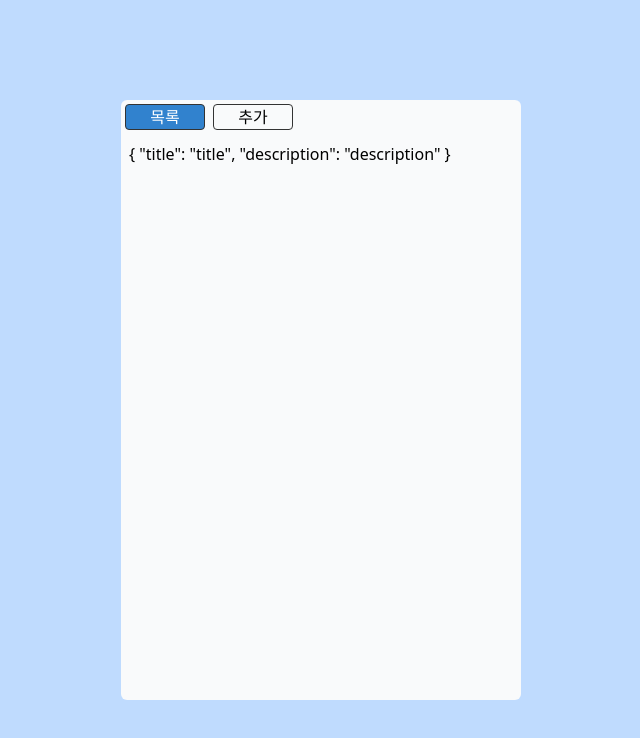
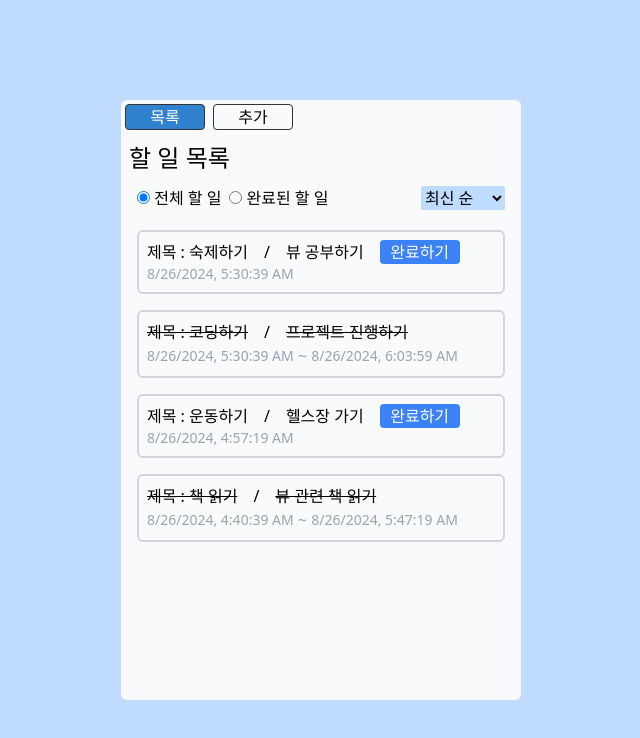
Before and after one commit to mahwin/vue-todo-app, a Vue app: page / in a window 1280 px wide. Shown: the top 738 px of the page, without its empty margins (319-959 px from the left). Built offline with nearby package versions, Linux system fonts and the light colour scheme.

Commit message:
20240826 : todo app 기능 구현
- 시간 데이터 추가
- 시간 데이터 기반하여 필터링

```diff
--- /dev/null
+++ b/src/components/todo/Title.vue
@@ -0,0 +1,12 @@
+<template>
+  <h1 class="text-2xl items-start w-full">{{ titleText }}</h1>
+</template>
+
+<script>
+export default {
+  name: "title-component",
+  props: {
+    titleText: String,
+  },
+};
+</script>
--- a/src/components/todo/addTodo.vue
+++ b/src/components/todo/add/addTodo.vue
@@ -1,6 +1,6 @@
 <template>
   <section class="flex flex-col items-center gap-3">
-    <h1 class="text-2xl items-start w-full">할 일 추가</h1>
+    <Title titleText="할 일 추가"></Title>
     <input
       type="text"
       class="p-3 border-2 bg-gray-100 rounded-sm w-full"
@@ -23,8 +23,15 @@
 </template>
 
 <script>
+import Title from "../Title.vue";
+
+import { getCurrentTimeStamp } from "@/utils/date";
+
 export default {
   name: "add-todo",
+  components: {
+    Title,
+  },
 
   data() {
     return {
@@ -49,8 +56,15 @@ export default {
       this.title = "";
       this.description = "";
     },
+    // 좋은 구조는 아님. addTodo가 왜 createDodo를 알아야 하는가? index에서 해결해야 함.
     createDodo() {
-      return { title: this.title, description: this.description };
+      return {
+        title: this.title,
+        description: this.description,
+        isDone: false,
+        created_at: getCurrentTimeStamp(),
+        finished_at: null,
+      };
     },
 
     isValid(val) {
--- a/src/components/todo/constants.js
+++ b/src/components/todo/constants.js
@@ -5,3 +5,10 @@ export const TAB = {
   목록,
   추가,
 };
+
+export const SORT_OPTIONS = ["최신 순", "오래된 순"];
+
+export const RADIO_INFOS = [
+  { labelText: "전체 할 일", id: 0, uid: "total-todo" },
+  { labelText: "완료된 할 일", id: 1, uid: "completed-todo" },
+];
--- /dev/null
+++ b/src/components/todo/db.js
@@ -0,0 +1,39 @@
+import { getCurrentTimeStamp } from "../../utils/date";
+
+const 천 = 1000;
+const 십만 = 천 * 천;
+
+export const TODO_LIST_INFOS = [
+  {
+    id: 0,
+    title: "숙제하기",
+    description: "뷰 공부하기",
+    isDone: false,
+    created_at: getCurrentTimeStamp() - 십만 * 5,
+    finished_at: null,
+  },
+  {
+    id: 1,
+    title: "운동하기",
+    description: "헬스장 가기",
+    isDone: false,
+    created_at: getCurrentTimeStamp() - 십만 * 7,
+    finished_at: null,
+  },
+  {
+    id: 2,
+    title: "책 읽기",
+    description: "뷰 관련 책 읽기",
+    isDone: true,
+    created_at: getCurrentTimeStamp() - 십만 * 8,
+    finished_at: getCurrentTimeStamp() - 십만 * 4,
+  },
+  {
+    id: 3,
+    title: "코딩하기",
+    description: "프로젝트 진행하기",
+    isDone: true,
+    created_at: getCurrentTimeStamp() - 십만 * 5,
+    finished_at: getCurrentTimeStamp() - 십만 * 3,
+  },
+];
--- a/src/components/todo/index.vue
+++ b/src/components/todo/index.vue
@@ -2,7 +2,14 @@
   <div>
     <Header :tab="tab" @update:tab="handleUpdateTab" />
     <section class="p-2">
-      <ListTodo v-if="tab === '목록'" :todos="todos" />
+      <ListTodo
+        v-if="tab === '목록'"
+        :listTabIndex="listTabIndex"
+        :todoListInfos="todoListInfos"
+        @update:finishedTodo="handleFinishedTodo"
+        @update:clickedListTap="handleClickedListTab"
+        @update:sortedOption="handleChangeSortedOption"
+      />
       <AddTodo v-else @update:todos="handleAddTodo" />
     </section>
   </div>
@@ -10,10 +17,13 @@
 
 <script>
 import { TAB } from "./constants.js";
+import { TODO_LIST_INFOS } from "./db.js";
 
 import Header from "./header.vue";
-import ListTodo from "./listTodo.vue";
-import AddTodo from "./addTodo.vue";
+import ListTodo from "./list/listTodo.vue";
+import AddTodo from "./add/addTodo.vue";
+
+import { getCurrentTimeStamp } from "@/utils/date";
 
 export default {
   name: "todo-component",
@@ -24,18 +34,54 @@ export default {
   },
   data() {
     return {
-      todos: [{ title: "title", description: "description" }],
       tab: TAB.목록,
+      todoListInfos: TODO_LIST_INFOS,
+      listTabIndex: 0,
+      sortedOption: "최신 순",
     };
   },
+
+  created() {
+    this.sortedTodo();
+  },
+
   methods: {
     handleUpdateTab(tab) {
       this.tab = tab;
     },
     handleAddTodo(newTodo) {
-      this.todos.push(newTodo);
+      this.todoListInfos.push(newTodo);
+      this.sortedTodo();
+    },
+    handleFinishedTodo(todoId) {
+      const copy = this.todoListInfos.map((todo) => {
+        if (todo.id === todoId) {
+          return { ...todo, isDone: true, finished_at: getCurrentTimeStamp() };
+        }
+        return todo;
+      });
+      this.todoListInfos = copy;
+    },
+    handleClickedListTab(newListTabIndex) {
+      this.listTabIndex = newListTabIndex;
+    },
+
+    handleChangeSortedOption(newSortedOption) {
+      this.sortedOption = newSortedOption;
+      this.sortedTodo();
+    },
+
+    sortedTodo() {
+      // 더 좋은 구조로 변경해야 함.
+
+      this.sortedOption === "최신 순"
+        ? (this.todoListInfos = this.todoListInfos.sort(
+            (a, b) => b.created_at - a.created_at
+          ))
+        : (this.todoListInfos = this.todoListInfos.sort(
+            (a, b) => a.created_at - b.created_at
+          ));
     },
   },
-  watch: {},
 };
 </script>
--- /dev/null
+++ b/src/components/todo/list/displayDate.vue
@@ -0,0 +1,24 @@
+<template>
+  <span class="text-sm text-gray-400">{{ getLocaleString(dateInfo) }}</span>
+</template>
+
+<script>
+import { timeStampToLocaleString } from "@/utils/date";
+
+export default {
+  name: "date-display",
+  props: {
+    dateInfo: String,
+  },
+  data() {
+    return {};
+  },
+  methods: {
+    getLocaleString(dateInfo) {
+      return timeStampToLocaleString(dateInfo);
+    },
+  },
+};
+</script>
+
+<style></style>
--- /dev/null
+++ b/src/components/todo/list/filter.vue
@@ -0,0 +1,29 @@
+<template>
+  <select
+    id="options"
+    name="options"
+    class="bg-blue-200 rounded-sm"
+    v-model="selectedOption"
+  >
+    <option v-for="optionInfo in options" :key="optionInfo" :value="optionInfo">
+      {{ optionInfo }}
+    </option>
+  </select>
+</template>
+
+<script>
+export default {
+  name: "filter-component",
+  props: { options: Array },
+  data() {
+    return {
+      selectedOption: this.options[0],
+    };
+  },
+  watch: {
+    selectedOption(newOption) {
+      this.$emit("update:sortedOption", newOption);
+    },
+  },
+};
+</script>
--- /dev/null
+++ b/src/components/todo/list/listTodo.vue
@@ -0,0 +1,111 @@
+<template>
+  <section class="flex flex-col items-center gap-3 relative">
+    <Title titleText="할 일 목록" />
+    <div class="flex w-full px-2">
+      <Radios
+        :radioInfos="radioInfos"
+        :listTabIndex="listTabIndex"
+        @update:clickedListTap-middle="handleClickedListTab"
+      />
+      <FilterComponent
+        :options="sortOptions"
+        @update:sortedOption="handleSortedOption"
+      />
+    </div>
+    <ul class="flex p-2 w-full flex-col gap-4">
+      <li
+        :class="{
+          hidden: !isVisible(todoListInfo),
+        }"
+        v-for="todoListInfo in todoListInfos"
+        :key="todoListInfo.id"
+        class="p-2 border-2 rounded-md border-gray-300"
+      >
+        <div class="flex gap-4">
+          <h3 :class="{ isDone: todoListInfo.isDone }">
+            제목 : {{ todoListInfo.title }}
+          </h3>
+          <span>/</span>
+          <span :class="{ isDone: todoListInfo.isDone }">{{
+            todoListInfo.description
+          }}</span>
+          <button
+            @click="emitFinishedTodo(todoListInfo.id)"
+            v-if="!todoListInfo.isDone"
+            class="bg-blue-500 border-none text-white"
+          >
+            완료하기
+          </button>
+        </div>
+        <div class="flex items-center">
+          <DateDisplay :dateInfo="todoListInfo.created_at" />
+          <div
+            class="flex items-center"
+            v-if="todoListInfo.finished_at != null"
+          >
+            <span class="text-gray-400">&nbsp;~&nbsp;</span>
+            <DateDisplay :dateInfo="todoListInfo.finished_at" />
+          </div>
+        </div>
+      </li>
+    </ul>
+  </section>
+</template>
+
+<script>
+import Title from "../Title.vue";
+import Radios from "./radios.vue";
+import DateDisplay from "./displayDate.vue";
+import FilterComponent from "./filter.vue";
+
+import { RADIO_INFOS, SORT_OPTIONS } from "../constants.js";
+
+export default {
+  name: "list-todo",
+  components: {
+    Title,
+    Radios,
+    DateDisplay,
+    FilterComponent,
+  },
+  props: {
+    todoListInfos: Array,
+    listTabIndex: Number,
+  },
+  data() {
+    return {
+      radioInfos: RADIO_INFOS,
+      sortOptions: SORT_OPTIONS,
+    };
+  },
+
+  methods: {
+    emitFinishedTodo(todoId) {
+      this.$emit("update:finishedTodo", todoId);
+    },
+
+    isVisible(todoListInfo) {
+      if (this.listTabIndex === 0) return true;
+      if (this.listTabIndex === 1 && todoListInfo.isDone) return true;
+    },
+
+    handleClickedListTab(newListTap) {
+      this.$emit("update:clickedListTap", newListTap);
+    },
+
+    handleSortedOption(option) {
+      this.$emit("update:sortedOption", option);
+    },
+  },
+};
+</script>
+
+<style scoped>
+.isDone {
+  text-decoration: line-through;
+}
+
+.hidden {
+  display: none;
+}
+</style>
--- /dev/null
+++ b/src/components/todo/list/radios.vue
@@ -0,0 +1,41 @@
+<template>
+  <div class="flex w-full gap-2">
+    <form id="radioForm" class="flex gap-2 justify-center items-center">
+      <label
+        @click="clickRadio(radioInfo.id)"
+        v-for="radioInfo in radioInfos"
+        :key="radioInfo.id"
+        ><input
+          type="radio"
+          name="radioGroup"
+          :value="radioInfo.id"
+          :checked="isChecked(radioInfo.id)"
+        />
+        {{ radioInfo.labelText }}</label
+      >
+    </form>
+  </div>
+</template>
+
+<script>
+export default {
+  name: "radios-component",
+  props: {
+    radioInfos: Array,
+    listTabIndex: Number,
+  },
+  data() {
+    return {};
+  },
+
+  methods: {
+    isChecked(index) {
+      return this.listTabIndex === index;
+    },
+
+    clickRadio(selectedRadioIndex) {
+      this.$emit("update:clickedListTap-middle", selectedRadioIndex);
+    },
+  },
+};
+</script>
--- a/src/components/todo/listTodo.vue
+++ /dev/null
@@ -1,18 +0,0 @@
-<template>
-  <div>{{ todos[0] }}</div>
-</template>
-
-<script>
-export default {
-  name: "list-todo",
-
-  data() {
-    return {};
-  },
-  props: {
-    todos: Array,
-  },
-  methods: {},
-  watch: {},
-};
-</script>
--- /dev/null
+++ b/src/utils/date/index.js
@@ -0,0 +1,7 @@
+export function getCurrentTimeStamp() {
+  return new Date().getTime();
+}
+
+export function timeStampToLocaleString(timeStamp) {
+  return new Date(timeStamp).toLocaleString();
+}
```
